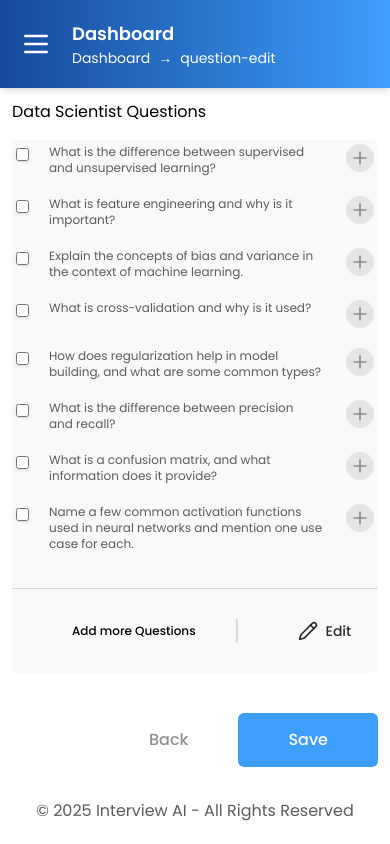
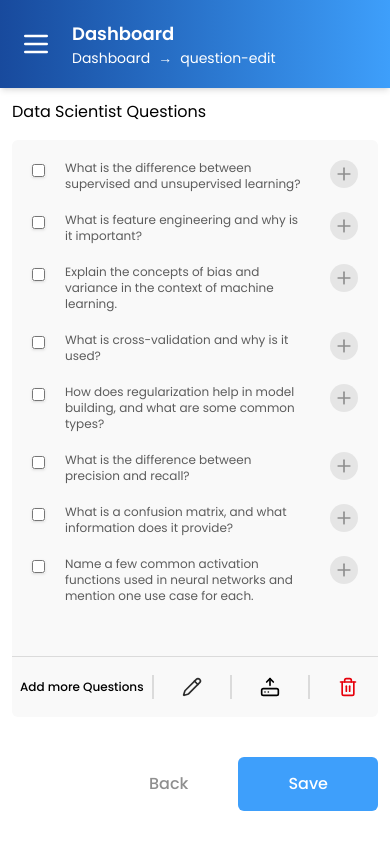
Before and after one commit to Nanthakumar-Cueverz/Job-Dashboard-Management, a React (Vite) app: page /interviewai/question-edit in a window 390 px wide. Built offline with nearby package versions, Linux system fonts and the light colour scheme.

Commit message:
Responsive design

```diff
--- a/src/components/common/CommonTabs.jsx
+++ b/src/components/common/CommonTabs.jsx
@@ -11,7 +11,7 @@ const CommonTabs = ({ tabs, className = '' }) => {
                     <button
                         key={tab.id}
                         onClick={() => setActiveTab(tab.id)}
-                        className={`cursor-pointer border-b-2 ps-2 py-3 text-sm font-medium md:text-base text-left md:pr-10 transition-all ${
+                        className={`cursor-pointer border-b-2 ps-2 py-3 pe-5 md:pe-0  text-sm font-medium md:text-base text-left md:pr-10 transition-all ${
                             activeTab === tab.id
                                 ? 'border-primary text-subtext-primary font-semibold'
                                 : 'text-text-gray border-transparent'
--- a/src/pages/EditJobDetails.jsx
+++ b/src/pages/EditJobDetails.jsx
@@ -11,7 +11,7 @@ const EditJobDetails = () => {
         selectedOptions: [],
     });
     return (
-        <div className='max-w-3xl mx-auto py-10'>
+        <div className='max-w-3xl mx-auto py-5 md:py-10'>
             <JobDetailsForm formData={formData} setFormData={setFormData} title='Edit Job' />
             <div className='py-10 text-end'>
                 <button className='modal-btn-outline border-0 px-16'>Cancel</button>
--- a/src/pages/JobDetail.jsx
+++ b/src/pages/JobDetail.jsx
@@ -18,7 +18,7 @@ const JobDetail = () => {
             label: 'Candidates Questions',
             content: (
                 <CandidateQuestions
-                    className='bg-primary-background'
+                    className='bg-primary-background p-5'
                     classNameInner='bg-white'
                     checkBox='hidden'
                     ListNumbers='block'
--- a/src/pages/QuestionsEdit.jsx
+++ b/src/pages/QuestionsEdit.jsx
@@ -14,25 +14,29 @@ const QuestionsEdit = () => {
                 </div>
                 <div className='bg-table-background rounded-md'>
                     <CandidateQuestions
+                        className=' p-5'
                         classNameInner='bg-white '
                         checkBox='block'
                         ListNumbers='hidden'
                     />
-                    <div className='border-t border-border-primary flex  items-center p-5'>
-                        <button className='btn-primary text-xs font-medium text-center whitespace-nowrap lg:text-sm pl-10'>
+                    <div className='border-t border-border-primary flex justify-between  items-center p-2 md:p-5'>
+                        <button className='btn-primary text-xs font-medium text-center whitespace-nowrap lg:text-sm md:pl-10'>
                             Add more Questions
                         </button>
-                        <hr className='w-0.5 h-6 mx-10 border border-border-primary' />
+                        <hr className='w-0.5 h-6 mx-2 md:mx-10 border border-border-primary' />
                         <button className='flex align-middle items-center space-x-3 text-subtext-primary text-sm font-medium whitespace-nowrap px-5 py-3'>
-                            <Pencil className='mr-2 h-5 w-5' /> Edit
+                            <Pencil className='mr-0 md:mr-2 h-5 w-5' />
+                            <span className='hidden md:block'>Edit</span>
                         </button>
-                        <hr className='w-0.5 h-6 mx-10 border border-border-primary' />
-                        <button className='flex align-middle items-center space-x-3 text-sm font-medium whitespace-nowrap px-5 py-3'>
-                            <HardDriveUpload className='mr-2 h-5 w-5' /> Upload
+                        <hr className='w-0.5 h-6 mx-2 md:mx-10 border border-border-primary' />
+                        <button className='flex align-middle items-center space-x-3 text-sm text-center font-medium whitespace-nowrap px-5 py-3'>
+                            <HardDriveUpload className='mr-0 md:mr-2 h-5 w-5' />
+                            <span className='hidden md:block'>Upload</span>
                         </button>
-                        <hr className='w-0.5 h-6  mx-10 border border-border-primary' />
+                        <hr className='w-0.5 h-6 mx-2 md:mx-10 border border-border-primary' />
                         <button className='flex align-middle items-center space-x-3 text-red-600 text-sm font-normal whitespace-nowrap px-5 py-3'>
-                            <Trash2 className='mr-2 h-5 w-5' /> Delete
+                            <Trash2 className='mr-0 md:mr-2 h-5 w-5' />
+                            <span className='hidden md:block'>Delete</span>
                         </button>
                     </div>
                 </div>
```
